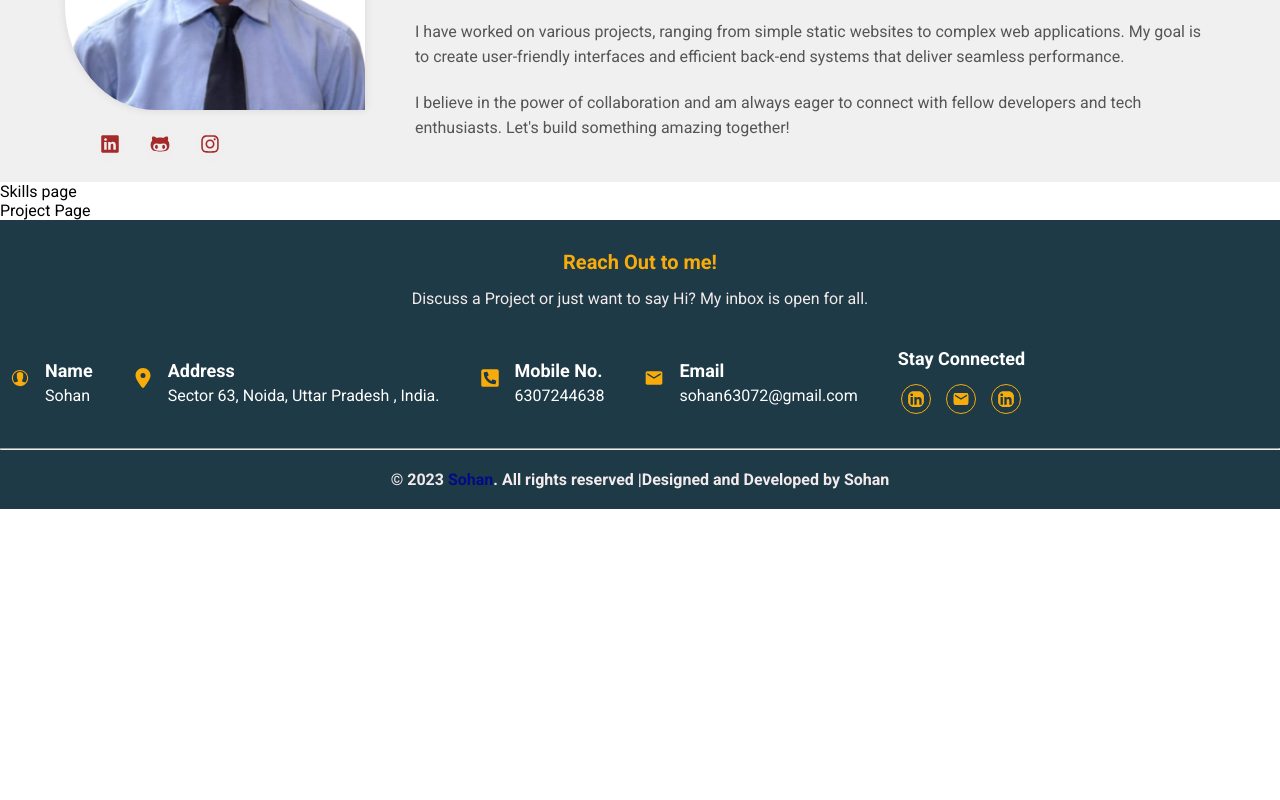
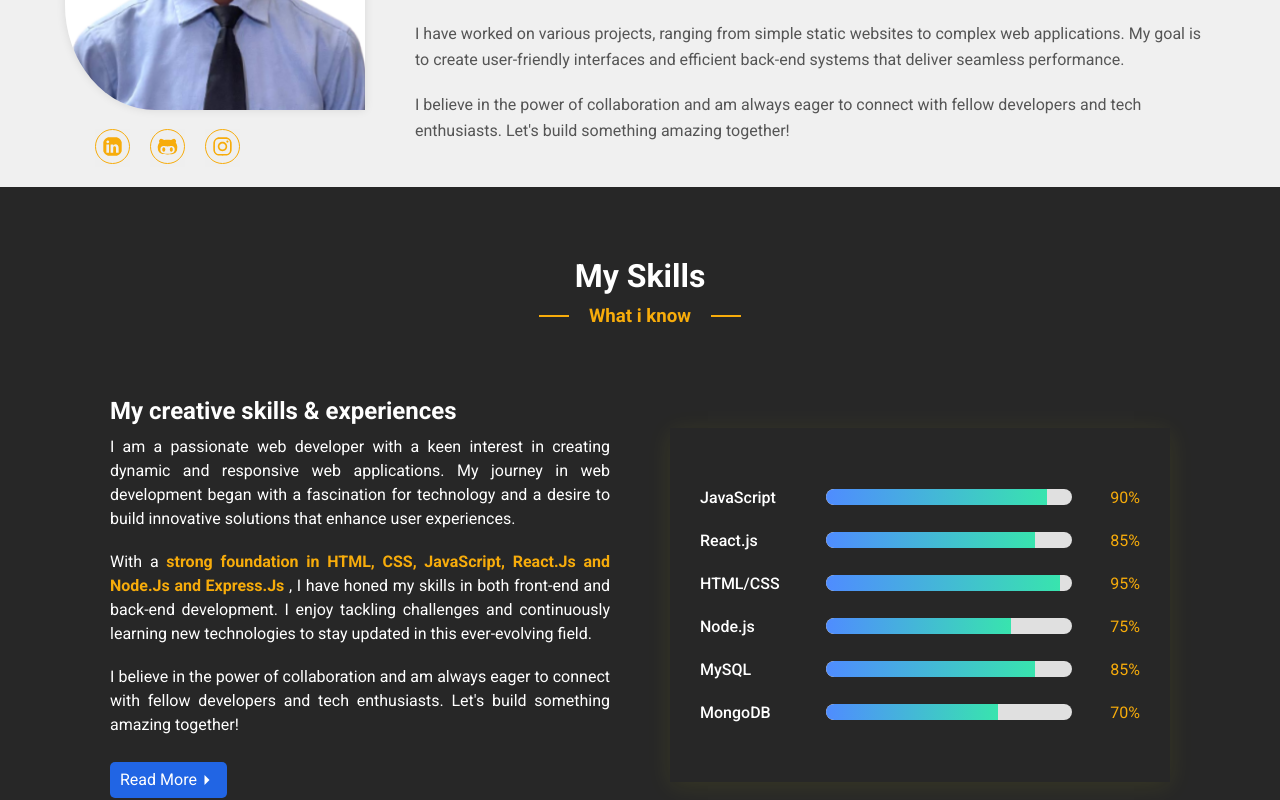
Before and after one commit to Sohan1443/MyPortfolio, a React (Vite) app: page / in a window 1280 px wide. Shown: the part 1220-2020 px from the top of the page. Before the commit the page ends 1729 px from the top, so only its background shows below. Built offline with nearby package versions, Linux system fonts and the light colour scheme.

Commit message:
Update  Skills component

```diff
--- a/src/components/Footer.jsx
+++ b/src/components/Footer.jsx
@@ -3,7 +3,7 @@ import React from 'react'
 import '../styles/footerStyle.css';
 
 import { IoIosContact } from "react-icons/io";
-import { FaLocationDot } from "react-icons/fa6";
+import { FaLocationDot,FaInstagram ,FaGithubAlt  } from "react-icons/fa6";
 import { MdEmail } from "react-icons/md";
 import { FaPhoneSquareAlt, FaLinkedin } from "react-icons/fa";
 import { Link } from 'react-router-dom';
@@ -57,9 +57,9 @@ export default function Footer() {
           <div className="socialMedia">
             <h5>Stay Connected</h5>
             <div>
-              <Link> < FaLinkedin className='icons-media' /> </Link>
-              <Link>  < MdEmail className='icons-media' /></Link>
-              <Link> < FaLinkedin className='icons-media' /> </Link>
+              <Link to="https://www.linkedin.com/in/sohan-kumar-80a751242" target='blank'> < FaLinkedin className='icons-media' /> </Link>
+              <Link to="https://github.com/Sohan1443" target='blank'>  <FaGithubAlt  className='icons-media' /></Link>
+              <Link to="https://www.instagram.com/gautam.sohan_59/profilecard/?igsh=amVpOHJjcXh0dDVl" target='blank'> < FaInstagram className='icons-media' /> </Link>
 
             </div>
           </div>
--- a/src/components/Skills.jsx
+++ b/src/components/Skills.jsx
@@ -1,9 +1,52 @@
 import React from 'react'
 
+import '../styles/skillsStyle.css';
+
+import { IoMdArrowDropright } from "react-icons/io";
+
 export default function Skills() {
+  const skills = [
+    { name: 'JavaScript', level: 90 },
+    { name: 'React.js', level: 85 },
+    { name: 'HTML/CSS', level: 95 },
+    { name: 'Node.js', level: 75 },
+    { name: 'MySQL', level: 85 },
+    { name: 'MongoDB', level: 70 },
+  ];
+
   return (
-    <div>
-      Skills page
+    <div className="skills-main-cnt">
+      <h1 className='skills-h'>My Skills</h1>
+      <div className="skills-main-head">
+        <span></span>
+        <h3>What i know</h3>
+        <span></span>
+      </div>
+      <div className="skills-container">
+        <div className="skills-content">
+          <h2>My creative skills & experiences</h2>
+          <p>I am a passionate web developer with a keen interest in creating dynamic and responsive web applications. My journey in web development began with a fascination for technology and a desire to build innovative solutions that enhance user experiences.</p>
+          <br />
+          <p>With a <strong> strong foundation in HTML, CSS, JavaScript, React.Js and Node.Js and Express.Js </strong>, I have honed my skills in both front-end and back-end development. I enjoy tackling challenges and continuously learning new technologies to stay updated in this ever-evolving field.</p>
+          <br />
+          <p>I believe in the power of collaboration and am always eager to connect with fellow developers and tech enthusiasts. Let's build something amazing together!</p>
+          <button className='read-btn'>Read More <IoMdArrowDropright className='btn-icon'/> </button>
+        </div>
+        <div className="skills-list">
+          {skills.map((skill) => (
+            <div className="skill-item" key={skill.name}>
+              <span className="skill-name">{skill.name}</span>
+              <div className="skill-bar-bg">
+                <div
+                  className="skill-bar-active"
+                  style={{ width: `${skill.level}%` }}
+                ></div>
+              </div>
+              <span className="skill-level">{skill.level}%</span>
+            </div>
+          ))}
+        </div>
+      </div>
     </div>
-  )
+  );
 }
--- a/src/styles/aboutStyle.css
+++ b/src/styles/aboutStyle.css
@@ -8,16 +8,17 @@
   background-color: rgb(240, 240, 240);
 }
 
-.about-heading{
+.about-heading {
   text-align: center;
-    font-family:  monospace;
+  font-family: monospace;
   font-weight: 400;
   font-size: 1.2rem;
   /* color: #ffff; */
 }
+
 .aboutPara {
   text-align: center;
-    font-family:  monospace;
+  font-family: monospace;
   font-weight: 400;
   font-size: 1.2rem;
   margin-top: 10px;
@@ -26,22 +27,24 @@
   align-items: center;
   gap: 20px;
 }
+
 .aboutPara span {
-    border: 1px solid #a38604  ;
+  border: 1px solid #a38604;
   width: 50px;
   height: 0px;
 }
 
-.contactIcon{
+.contactIcon {
   display: flex;
-    justify-content:start;
-    align-items:center;
+  justify-content: start;
+  align-items: center;
   gap: 20px;
   margin-top: 15px;
   margin-left: 30px;
   z-index: 0;
 
 }
+
 .contactIcon a {
   text-decoration: none;
   color: black;
@@ -52,29 +55,32 @@
 
 
 }
+
 .contactIcon a:hover {
-    color: rgb(5, 5, 119)
+  color: #f7ac0b;
+  font-weight: 600;
 }
-.contactIcon button {
+
+.Icons {
+  font-size: 35px;
   border-radius: 50%;
-   padding: 5px;
-   border: none;
-   text-align: center;
-}
-.contactIcon button:hover {
-    background-color: rgb(5, 5, 119);
-    color: white;
-}
-.Icons{
-    font-size: 20px;
-    color: brown;
+  border: 1px solid #f7ac0b;
+  padding: 6px;
+  color: #f7ac0b;
 
 }
-.Icons:hover{
+
+.Icons:hover {
   color: #ffff;
+  border: 1px solid blue;
+  background-color: #f7ac0b;
 }
 
-.about-content{
+.contactIcon button{
+  border: none;
+}
+
+.about-content {
   padding-top: 40px;
 
   display: flex;
@@ -87,14 +93,16 @@
   font-family: monospace;
 
 }
-.about-image img{
+
+.about-image img {
   width: 300px;
   z-index: 0;
   /* height: 300px; */
-    border-radius:00% 30% 0% 30% ;
+  border-radius: 00% 30% 0% 30%;
   box-shadow: 0 0 10px rgba(0, 0, 0, 0.1);
   transition: transform 0.3s ease;
 }
+
 .about-image img:hover {
   transform: scale(1.02);
 
@@ -106,6 +114,7 @@
   line-height: 1.6;
   color: #333;
 }
+
 .about-text h2 {
   font-size: 1.8rem;
   margin-bottom: 20px;
@@ -117,15 +126,18 @@
   margin-bottom: 20px;
   color: #555;
 }
-.develop{
-    color: rgb(5, 5, 119);
+
+.develop {
+  color: #f7ac0b;
   transition: color 0.3s ease;
 }
-strong{
-    color: rgb(5, 5, 119,0.7);
+
+strong {
+  color: #f7ac0b;
   font-weight: 600;
 
 }
+
 @media (max-width: 900px) {
   .about-content {
     flex-direction: column;
@@ -133,51 +145,64 @@ strong{
     padding-top: 20px;
     align-items: center;
   }
+
   .about-image img {
     width: 200px;
     z-index: -5;
   }
+
   .about-text {
     max-width: 95vw;
     text-align: center;
     padding: 0 10px;
   }
+
   .about-text h2 {
     font-size: 1.3rem;
   }
+
   .about-text p {
     font-size: 0.95rem;
   }
+
   .contactIcon {
     margin-left: 0;
     justify-content: center;
   }
 }
+
 @media (max-width: 600px) {
   .about-container {
     padding: 10px 2px;
     padding-top: 70px;
   }
+
   .about-heading h1 {
     font-size: 1.3rem;
   }
+
   .aboutPara {
     font-size: 1rem;
     gap: 10px;
   }
+
   .aboutPara span {
     width: 25px;
   }
+
   .about-image img {
     width: 140px;
     z-index: -8;
   }
+
   .about-text h2 {
     font-size: 1.1rem;
   }
+
   .about-text p {
     font-size: 0.85rem;
   }
+
   .contactIcon {
     gap: 10px;
   }
--- a/src/styles/footerStyle.css
+++ b/src/styles/footerStyle.css
@@ -11,7 +11,7 @@
 }
 
 .footer-content span {
-    color: rgb(2, 11, 134);
+    color: #f7ac0b;
     font-weight: 600;
 }
 .footer-contact{
--- a/src/styles/skillsStyle.css
+++ b/src/styles/skillsStyle.css
@@ -0,0 +1,122 @@
+/* Skills Section Styles */
+
+.skills-main-cnt {
+    background-color: #272727;
+    color: #ffff;
+    padding-top: 70px;
+}
+
+.skills-h {
+    text-align: center;
+}
+
+.skills-main-head {
+    display: flex;
+    justify-content: center;
+    align-items: center;
+    padding: 10px 5px;
+    gap: 20px;
+
+}
+
+.skills-main-head span {
+    width: 30px;
+    height: 2px;
+    background-color: #f7ac0b;
+}
+
+.skills-main-head h3 {
+    color: #f7ac0b;
+}
+
+
+.skills-container {
+    padding: 50px 24px;
+    border-radius: 16px;
+    color: #fff;
+    display: flex;
+    justify-content: center;
+    align-items: center;
+    flex-wrap: wrap;
+    gap: 60px;
+}
+
+
+.skills-content {
+    max-width: 500px;
+}
+
+.skills-content h2 {
+    margin: 10px 0px;
+}
+
+.skills-content p {
+    line-height: 1.5rem;
+    text-align: justify;
+}
+
+.skills-content strong {
+    color: #f7ac0b;
+}
+
+.read-btn {
+    padding: 8px 10px;
+    margin: 25px 0px;
+    border-radius: 5px;
+    background-color: #2165e4;
+    font-size: 16px;
+    color: #fff;
+    border: #4f8cff;
+    display: flex;
+    justify-content: center;
+    align-items: center;
+}
+
+.btn-icon {
+    font-size: 20px;
+}
+
+.skills-list {
+    width: 500px;
+    display: flex;
+    flex-direction: column;
+    gap: 24px;
+    box-shadow: 0 4px 24px rgba(255, 251, 2, 0.08);
+    padding: 60px 30px;
+
+}
+
+.skill-item {
+    display: flex;
+    align-items: center;
+    gap: 16px;
+}
+
+.skill-name {
+    flex: 0 0 110px;
+    font-weight: 500;
+
+}
+
+.skill-bar-bg {
+    flex: 1;
+    height: 16px;
+    background: #e0e0e0;
+    border-radius: 8px;
+    overflow: hidden;
+    margin-right: 12px;
+}
+
+.skill-bar-active {
+    height: 100%;
+    background: linear-gradient(90deg, #4f8cff, #38e4ae);
+    border-radius: 8px 0 0 8px;
+    transition: width 1.2s cubic-bezier(.4, 2, .6, 1);
+}
+
+.skill-level {
+    min-width: 40px;
+    text-align: right;
+    font-size: 1rem;
+    color: #f7ac0b;
+}
```
Also changed, not shown: src/styles/about.css (added), src/styles/header.css (added), src/styles/home.css (added). Lines whose indentation alone changed are shown as unchanged.
